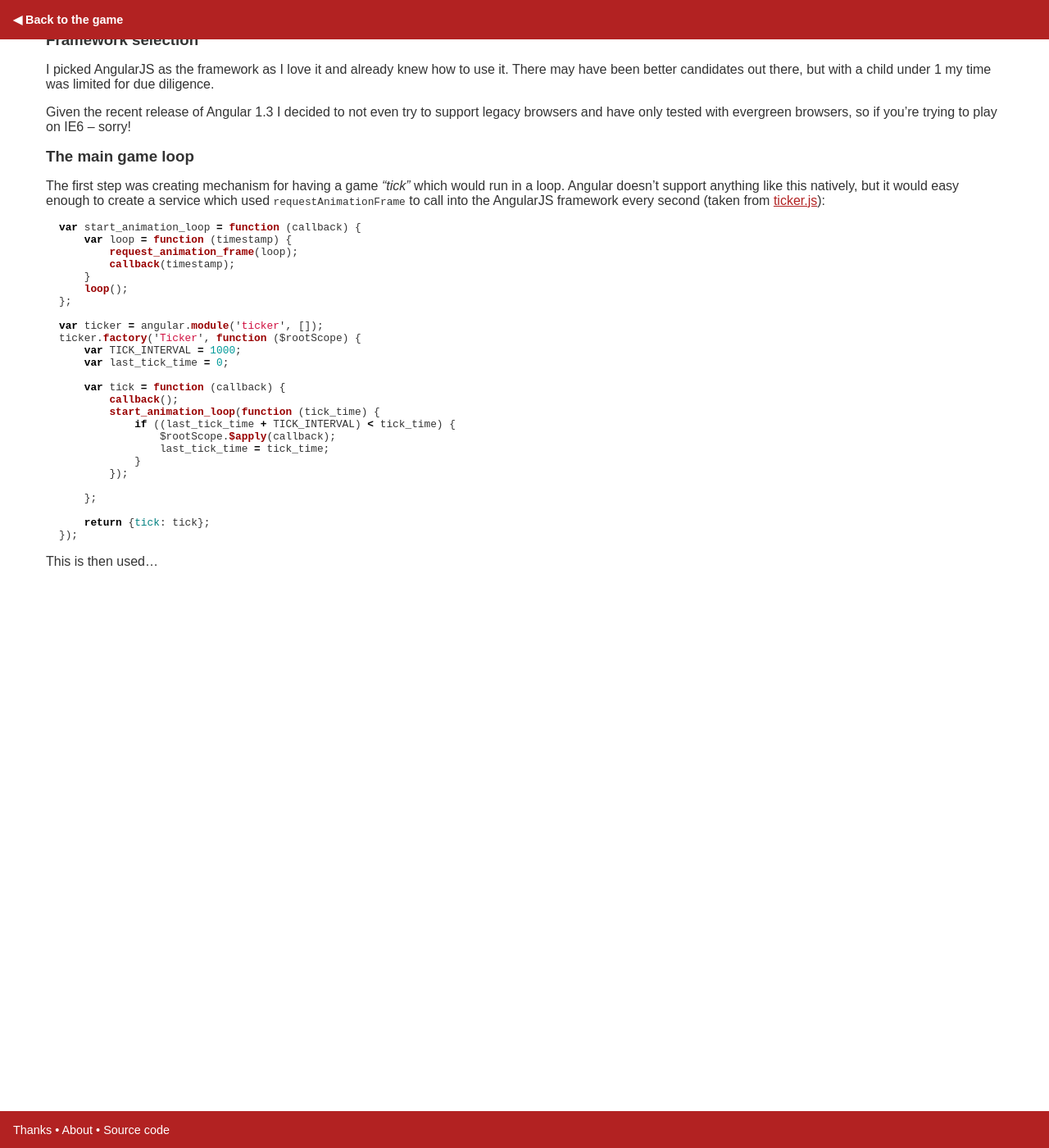
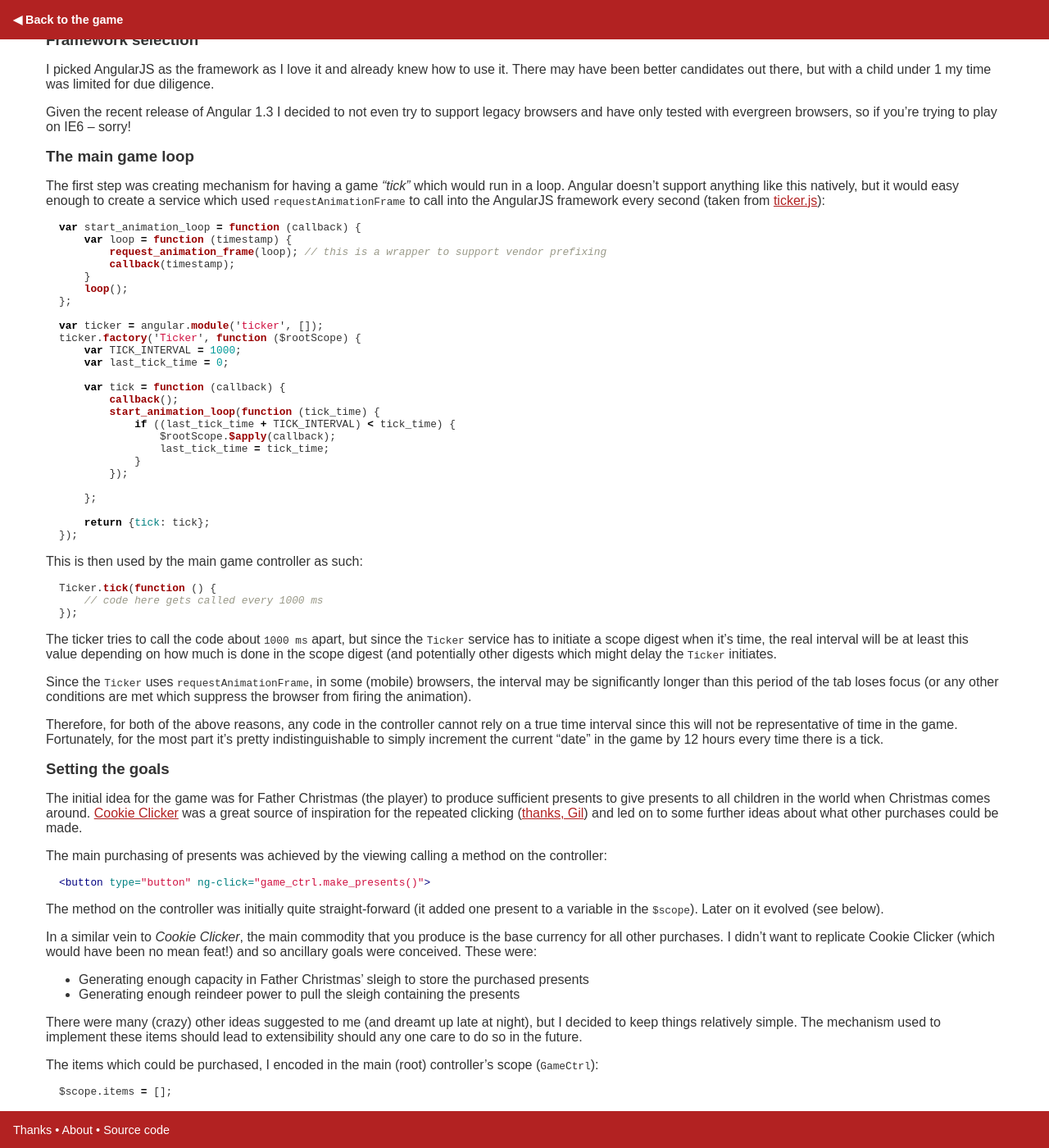
Before and after one commit to euangoddard/xmas-2014, a Jekyll site: the page built from about/index.md, in a window 1280 px wide and 1400 px high, scrolled down 263 px. Shown: the whole window at 82% size. Built offline with Jekyll 4.4.1, drawn with Linux system fonts in a browser that asks for light colours.

Commit message:
Added some more details to the about page

```diff
--- a/about/index.md
+++ b/about/index.md
@@ -26,7 +26,7 @@ The first step was creating mechanism for having a game *"tick"* which would run
 {% highlight javascript %}
 var start_animation_loop = function (callback) {
     var loop = function (timestamp) {
-        request_animation_frame(loop);
+        request_animation_frame(loop); // this is a wrapper to support vendor prefixing
         callback(timestamp);
     }
     loop();
@@ -52,4 +52,41 @@ ticker.factory('Ticker', function ($rootScope) {
 });
 {% endhighlight %}
 
-This is then used...
+This is then used by the main game controller as such:
+
+{% highlight javascript %}
+Ticker.tick(function () {
+    // code here gets called every 1000 ms
+});
+{% endhighlight %}
+
+The ticker tries to call the code about `1000 ms` apart, but since the `Ticker` service has to initiate a scope digest when it's time, the real interval will be at least this value depending on how much is done in the scope digest (and potentially other digests which might delay the `Ticker` initiates.
+
+Since the `Ticker` uses `requestAnimationFrame`, in some (mobile) browsers, the interval may be significantly longer than this period of the tab loses focus (or any other conditions are met which suppress the browser from firing the animation).
+
+Therefore, for both of the above reasons, any code in the controller cannot rely on a true time interval since this will not be representative of time in the game. Fortunately, for the most part it's pretty indistinguishable to simply increment the current "date" in the game by 12 hours every time there is a tick.
+
+### Setting the goals
+
+The initial idea for the game was for Father Christmas (the player) to produce sufficient presents to give presents to all children in the world when Christmas comes around. [Cookie Clicker](http://orteil.dashnet.org/cookieclicker/) was a great source of inspiration for the repeated clicking ([thanks, Gil]({{ site.baseurl}}thanks/)) and led on to some further ideas about what other purchases could be made.
+
+The main purchasing of presents was achieved by the viewing calling a method on the controller:
+
+{% highlight html %}
+<button type="button" ng-click="game_ctrl.make_presents()">
+{% endhighlight %}
+
+The method on the controller was initially quite straight-forward (it added one present to a variable in the `$scope`). Later on it evolved (see below).
+
+In a similar vein to *Cookie Clicker*, the main commodity that you produce is the base currency for all other purchases. I didn't want to replicate Cookie Clicker (which would have been no mean feat!) and so ancillary goals were conceived. These were:
+
+- Generating enough capacity in Father Christmas' sleigh to store the purchased presents
+- Generating enough reindeer power to pull the sleigh containing the presents
+
+There were many (crazy) other ideas suggested to me (and dreamt up late at night), but I decided to keep things relatively simple. The mechanism used to implement these items should lead to extensibility should any one care to do so in the future.
+
+The items which could be purchased, I encoded in the main (root) controller's scope (`GameCtrl`):
+
+{% highlight javascript %}
+$scope.items = [];
+{% endhighlight %}
```
